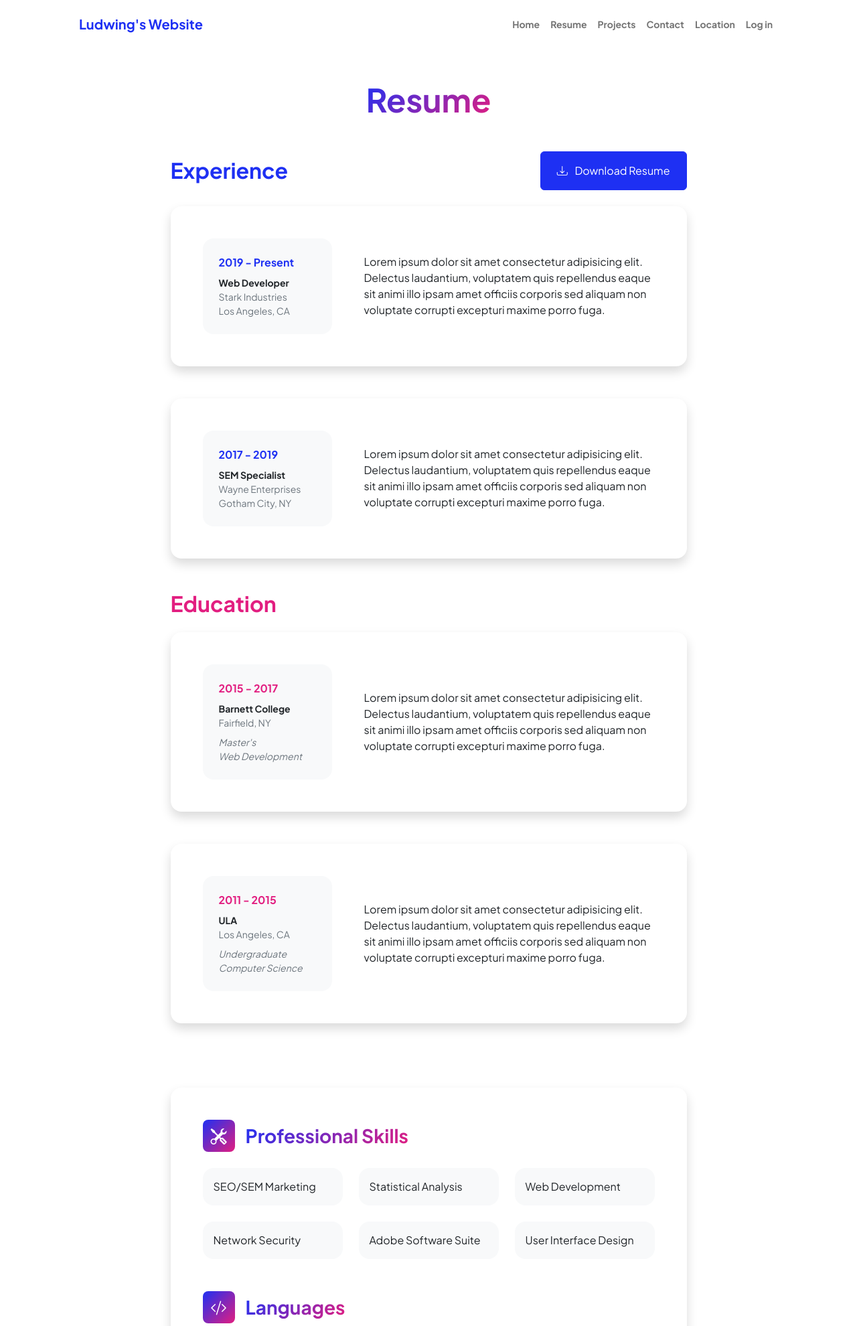
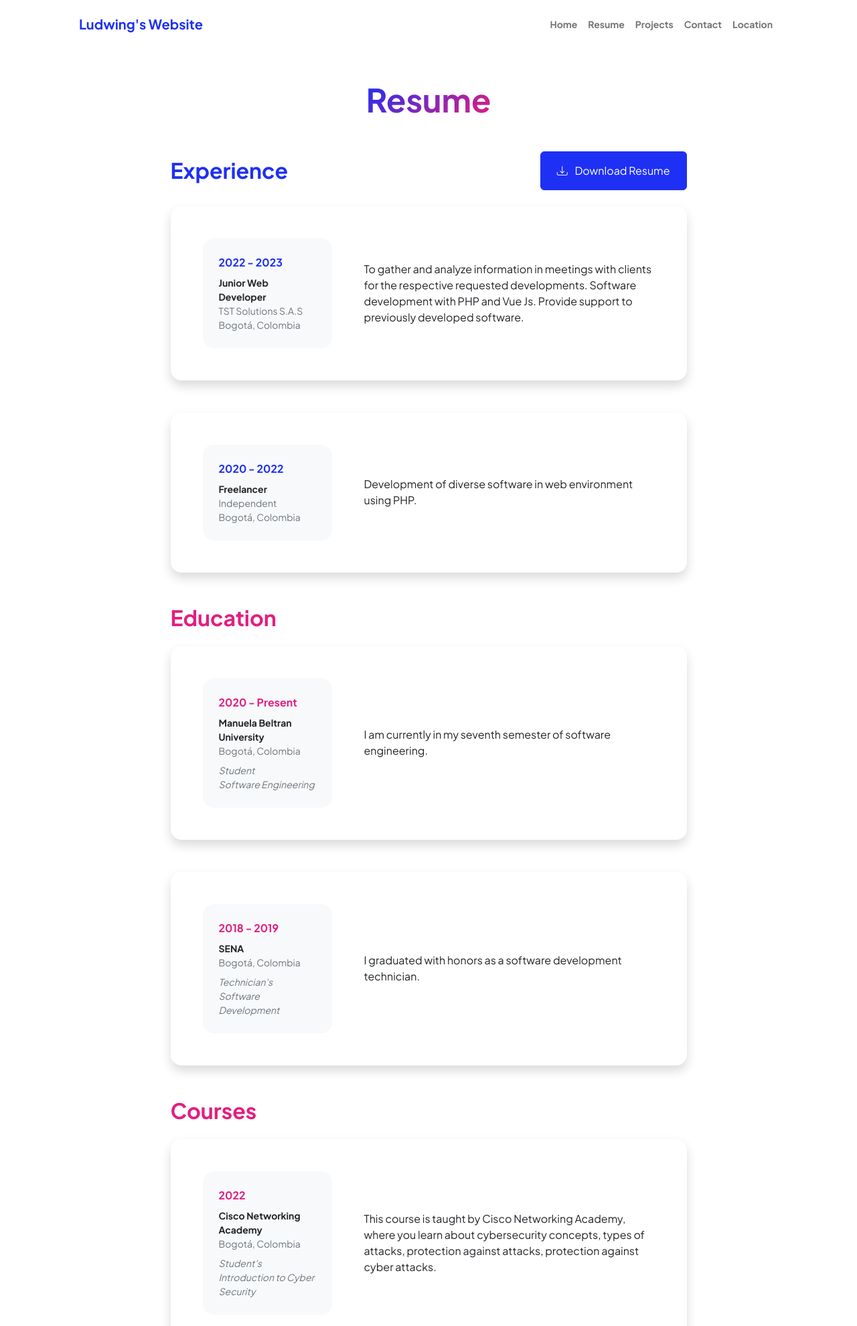
Before and after one commit to Ludwinghc/sistemas-Distribuidos, a Django app: template Django/templates/pages/resume.html in a window 1280 px wide. Shown: the top 1980 px of the page at 67% size. Run offline with Django 4.2, Linux system fonts and the light colour scheme; the template is opened without the code that fills it, so the values that code supplies are empty; some libraries are stand-ins or nearby versions.

Commit message:
develop pdf

```diff
--- a/Django/templates/includes/Header.html
+++ b/Django/templates/includes/Header.html
@@ -13,11 +13,6 @@
                 <li class="nav-item"><a class="nav-link" href="/proyectos">Projects</a></li>
                 <li class="nav-item"><a class="nav-link" href="/contacts">Contact</a></li>
                 <li class="nav-item"><a class="nav-link" href="/locations">Location</a></li>
-                {% if request.user.is_authenticated %}
-                <li class="nav-item"><a class="nav-link" href="{% url 'exit' %}">Log out</a></li>
-                {% else %}
-                <li class="nav-item"><a class="nav-link" href="{% url 'login' %}">Log in</a></li>
-                {% endif %}
             </ul>
         </div>
     </div>
--- a/Django/templates/pages/resume.html
+++ b/Django/templates/pages/resume.html
@@ -1,4 +1,5 @@
 {% extends "layouts/base.html" %}
+{% load static %}
 
 {% block title %}Pagina de portafolio {% endblock %}
 
@@ -16,7 +17,8 @@
                     <h2 class="text-primary fw-bolder mb-0">Experience</h2>
                     <!-- Download resume button-->
                     <!-- Note: Set the link href target to a PDF file within your project-->
-                                    <a class="btn btn-primary px-4 py-3" href="#!">
+                    <a class="btn btn-primary px-4 py-3"
+                        href="{% static 'assets/resume/HV Ludwing Hernandez Caro.pdf' %}" target="_blank">
                         <div class="d-inline-block bi bi-download me-2"></div>
                         Download Resume
                     </a>
@@ -27,13 +29,18 @@
                         <div class="row align-items-center gx-5">
                             <div class="col text-center text-lg-start mb-4 mb-lg-0">
                                 <div class="bg-light p-4 rounded-4">
-                                                    <div class="text-primary fw-bolder mb-2">2019 - Present</div>
-                                                    <div class="small fw-bolder">Web Developer</div>
-                                                    <div class="small text-muted">Stark Industries</div>
-                                                    <div class="small text-muted">Los Angeles, CA</div>
+                                    <div class="text-primary fw-bolder mb-2">2022 - 2023</div>
+                                    <div class="small fw-bolder">Junior Web Developer</div>
+                                    <div class="small text-muted">TST Solutions S.A.S</div>
+                                    <div class="small text-muted">Bogotá, Colombia</div>
                                 </div>
                             </div>
-                                            <div class="col-lg-8"><div>Lorem ipsum dolor sit amet consectetur adipisicing elit. Delectus laudantium, voluptatem quis repellendus eaque sit animi illo ipsam amet officiis corporis sed aliquam non voluptate corrupti excepturi maxime porro fuga.</div></div>
+                            <div class="col-lg-8">
+                                <div>To gather and analyze information in meetings with clients for the respective
+                                    requested developments.
+                                    Software development with PHP and Vue Js.
+                                    Provide support to previously developed software.</div>
+                            </div>
                         </div>
                     </div>
                 </div>
@@ -43,13 +50,15 @@
                         <div class="row align-items-center gx-5">
                             <div class="col text-center text-lg-start mb-4 mb-lg-0">
                                 <div class="bg-light p-4 rounded-4">
-                                                    <div class="text-primary fw-bolder mb-2">2017 - 2019</div>
-                                                    <div class="small fw-bolder">SEM Specialist</div>
-                                                    <div class="small text-muted">Wayne Enterprises</div>
-                                                    <div class="small text-muted">Gotham City, NY</div>
+                                    <div class="text-primary fw-bolder mb-2">2020 - 2022</div>
+                                    <div class="small fw-bolder">Freelancer</div>
+                                    <div class="small text-muted">Independent</div>
+                                    <div class="small text-muted">Bogotá, Colombia</div>
                                 </div>
                             </div>
-                                            <div class="col-lg-8"><div>Lorem ipsum dolor sit amet consectetur adipisicing elit. Delectus laudantium, voluptatem quis repellendus eaque sit animi illo ipsam amet officiis corporis sed aliquam non voluptate corrupti excepturi maxime porro fuga.</div></div>
+                            <div class="col-lg-8">
+                                <div>Development of diverse software in web environment using PHP.</div>
+                            </div>
                         </div>
                     </div>
                 </div>
@@ -63,18 +72,20 @@
                         <div class="row align-items-center gx-5">
                             <div class="col text-center text-lg-start mb-4 mb-lg-0">
                                 <div class="bg-light p-4 rounded-4">
-                                                    <div class="text-secondary fw-bolder mb-2">2015 - 2017</div>
+                                    <div class="text-secondary fw-bolder mb-2">2020 - Present</div>
                                     <div class="mb-2">
-                                                        <div class="small fw-bolder">Barnett College</div>
-                                                        <div class="small text-muted">Fairfield, NY</div>
+                                        <div class="small fw-bolder">Manuela Beltran University</div>
+                                        <div class="small text-muted">Bogotá, Colombia</div>
                                     </div>
                                     <div class="fst-italic">
-                                                        <div class="small text-muted">Master's</div>
-                                                        <div class="small text-muted">Web Development</div>
+                                        <div class="small text-muted">Student</div>
+                                        <div class="small text-muted">Software Engineering</div>
                                     </div>
                                 </div>
                             </div>
-                                            <div class="col-lg-8"><div>Lorem ipsum dolor sit amet consectetur adipisicing elit. Delectus laudantium, voluptatem quis repellendus eaque sit animi illo ipsam amet officiis corporis sed aliquam non voluptate corrupti excepturi maxime porro fuga.</div></div>
+                            <div class="col-lg-8">
+                                <div>I am currently in my seventh semester of software engineering.</div>
+                            </div>
                         </div>
                     </div>
                 </div>
@@ -84,18 +95,105 @@
                         <div class="row align-items-center gx-5">
                             <div class="col text-center text-lg-start mb-4 mb-lg-0">
                                 <div class="bg-light p-4 rounded-4">
-                                                    <div class="text-secondary fw-bolder mb-2">2011 - 2015</div>
+                                    <div class="text-secondary fw-bolder mb-2">2018 - 2019</div>
                                     <div class="mb-2">
-                                                        <div class="small fw-bolder">ULA</div>
-                                                        <div class="small text-muted">Los Angeles, CA</div>
+                                        <div class="small fw-bolder">SENA</div>
+                                        <div class="small text-muted">Bogotá, Colombia</div>
                                     </div>
                                     <div class="fst-italic">
-                                                        <div class="small text-muted">Undergraduate</div>
-                                                        <div class="small text-muted">Computer Science</div>
+                                        <div class="small text-muted">Technician's</div>
+                                        <div class="small text-muted">Software Development</div>
                                     </div>
                                 </div>
                             </div>
-                                            <div class="col-lg-8"><div>Lorem ipsum dolor sit amet consectetur adipisicing elit. Delectus laudantium, voluptatem quis repellendus eaque sit animi illo ipsam amet officiis corporis sed aliquam non voluptate corrupti excepturi maxime porro fuga.</div></div>
+                            <div class="col-lg-8">
+                                <div>I graduated with honors as a software development technician.</div>
+                            </div>
+                        </div>
+                    </div>
+                </div>
+            </section>
+            <!-- Courses Section-->
+            <section>
+                <h2 class="text-secondary fw-bolder mb-4">Courses</h2>
+                <!-- Education Card 1-->
+                <div class="card shadow border-0 rounded-4 mb-5">
+                    <div class="card-body p-5">
+                        <div class="row align-items-center gx-5">
+                            <div class="col text-center text-lg-start mb-4 mb-lg-0">
+                                <div class="bg-light p-4 rounded-4">
+                                    <div class="text-secondary fw-bolder mb-2">2022</div>
+                                    <div class="mb-2">
+                                        <div class="small fw-bolder">Cisco Networking Academy</div>
+                                        <div class="small text-muted">Bogotá, Colombia</div>
+                                    </div>
+                                    <div class="fst-italic">
+                                        <div class="small text-muted">Student's</div>
+                                        <div class="small text-muted">Introduction to Cyber Security</div>
+                                    </div>
+                                </div>
+                            </div>
+                            <div class="col-lg-8">
+                                <div>This course is taught by Cisco Networking Academy,
+                                    where you learn about cybersecurity concepts, types of attacks, protection against
+                                    attacks, protection against cyber attacks.</div>
+                            </div>
+                        </div>
+                    </div>
+                </div>
+                <!-- Education Card 2-->
+                <div class="card shadow border-0 rounded-4 mb-5">
+                    <div class="card-body p-5">
+                        <div class="row align-items-center gx-5">
+                            <div class="col text-center text-lg-start mb-4 mb-lg-0">
+                                <div class="bg-light p-4 rounded-4">
+                                    <div class="text-secondary fw-bolder mb-2">2022</div>
+                                    <div class="mb-2">
+                                        <div class="small fw-bolder">ScrumStudy
+                                        </div>
+                                        <div class="small text-muted">Bogotá, Colombia</div>
+                                    </div>
+                                    <div class="fst-italic">
+                                        <div class="small text-muted">Studen's</div>
+                                        <div class="small text-muted">Scrum Fundamental Certified
+                                        </div>
+                                    </div>
+                                </div>
+                            </div>
+                            <div class="col-lg-8">
+                                <div>The course consists of learning the principles and fundamental concepts of the Scrum
+                                    of the Scrum methodology and was given by ScrumStudy.
+                                    by ScrumStudy.</div>
+                            </div>
+                        </div>
+                    </div>
+                </div>
+                                <!-- Education Card 2-->
+                <div class="card shadow border-0 rounded-4 mb-5">
+                    <div class="card-body p-5">
+                        <div class="row align-items-center gx-5">
+                            <div class="col text-center text-lg-start mb-4 mb-lg-0">
+                                <div class="bg-light p-4 rounded-4">
+                                    <div class="text-secondary fw-bolder mb-2">2022</div>
+                                    <div class="mb-2">
+                                        <div class="small fw-bolder">
+                                            Cisco Networking Academy
+                                        </div>
+                                        <div class="small text-muted">Bogotá, Colombia</div>
+                                    </div>
+                                    <div class="fst-italic">
+                                        <div class="small text-muted">Studen's</div>
+                                        <div class="small text-muted">Python Essentials 1
+                                        </div>
+                                    </div>
+                                </div>
+                            </div>
+                            <div class="col-lg-8">
+                                <div>the course program consisted of learning the basics of the Python 3 language, which is used to develop
+                                    Python 3 language, which is used to develop simple scripts.
+                                    scripts. This course was developed at Cisco Networking
+                                    Academy.</div>
+                            </div>
                         </div>
                     </div>
                 </div>
@@ -110,35 +208,68 @@
                         <!-- Professional skills list-->
                         <div class="mb-5">
                             <div class="d-flex align-items-center mb-4">
-                                                <div class="feature bg-primary bg-gradient-primary-to-secondary text-white rounded-3 me-3"><i class="bi bi-tools"></i></div>
-                                                <h3 class="fw-bolder mb-0"><span class="text-gradient d-inline">Professional Skills</span></h3>
+                                <div
+                                    class="feature bg-primary bg-gradient-primary-to-secondary text-white rounded-3 me-3">
+                                    <i class="bi bi-tools"></i></div>
+                                <h3 class="fw-bolder mb-0"><span class="text-gradient d-inline">Professional
+                                        Skills</span></h3>
                             </div>
                             <div class="row row-cols-1 row-cols-md-3 mb-4">
-                                                <div class="col mb-4 mb-md-0"><div class="d-flex align-items-center bg-light rounded-4 p-3 h-100">SEO/SEM Marketing</div></div>
-                                                <div class="col mb-4 mb-md-0"><div class="d-flex align-items-center bg-light rounded-4 p-3 h-100">Statistical Analysis</div></div>
-                                                <div class="col"><div class="d-flex align-items-center bg-light rounded-4 p-3 h-100">Web Development</div></div>
+                                <div class="col mb-4 mb-md-0">
+                                    <div class="d-flex align-items-center bg-light rounded-4 p-3 h-100">Scrum methodology</div>
+                                </div>
+                                <div class="col mb-4 mb-md-0">
+                                    <div class="d-flex align-items-center bg-light rounded-4 p-3 h-100">Requirements analysis</div>
+                                </div>
+                                <div class="col">
+                                    <div class="d-flex align-items-center bg-light rounded-4 p-3 h-100">UML Design
+                                    </div>
+                                </div>
                             </div>
                             <div class="row row-cols-1 row-cols-md-3">
-                                                <div class="col mb-4 mb-md-0"><div class="d-flex align-items-center bg-light rounded-4 p-3 h-100">Network Security</div></div>
-                                                <div class="col mb-4 mb-md-0"><div class="d-flex align-items-center bg-light rounded-4 p-3 h-100">Adobe Software Suite</div></div>
-                                                <div class="col"><div class="d-flex align-items-center bg-light rounded-4 p-3 h-100">User Interface Design</div></div>
+                                <div class="col mb-4 mb-md-0">
+                                    <div class="d-flex align-items-center bg-light rounded-4 p-3 h-100">Frontend Development
+                                    </div>
+                                </div>
+                                <div class="col mb-4 mb-md-0">
+                                    <div class="d-flex align-items-center bg-light rounded-4 p-3 h-100">Backend Development
+                                        Suite</div>
+                                </div>
+                                <div class="col">
+                                    <div class="d-flex align-items-center bg-light rounded-4 p-3 h-100">User
+                                        Design</div>
+                                </div>
                             </div>
                         </div>
                         <!-- Languages list-->
                         <div class="mb-0">
                             <div class="d-flex align-items-center mb-4">
-                                                <div class="feature bg-primary bg-gradient-primary-to-secondary text-white rounded-3 me-3"><i class="bi bi-code-slash"></i></div>
+                                <div
+                                    class="feature bg-primary bg-gradient-primary-to-secondary text-white rounded-3 me-3">
+                                    <i class="bi bi-code-slash"></i></div>
                                 <h3 class="fw-bolder mb-0"><span class="text-gradient d-inline">Languages</span></h3>
                             </div>
                             <div class="row row-cols-1 row-cols-md-3 mb-4">
-                                                <div class="col mb-4 mb-md-0"><div class="d-flex align-items-center bg-light rounded-4 p-3 h-100">HTML</div></div>
-                                                <div class="col mb-4 mb-md-0"><div class="d-flex align-items-center bg-light rounded-4 p-3 h-100">CSS</div></div>
-                                                <div class="col"><div class="d-flex align-items-center bg-light rounded-4 p-3 h-100">JavaScript</div></div>
+                                <div class="col mb-4 mb-md-0">
+                                    <div class="d-flex align-items-center bg-light rounded-4 p-3 h-100">HTML</div>
+                                </div>
+                                <div class="col mb-4 mb-md-0">
+                                    <div class="d-flex align-items-center bg-light rounded-4 p-3 h-100">CSS</div>
+                                </div>
+                                <div class="col">
+                                    <div class="d-flex align-items-center bg-light rounded-4 p-3 h-100">JavaScript</div>
+                                </div>
                             </div>
                             <div class="row row-cols-1 row-cols-md-3">
-                                                <div class="col mb-4 mb-md-0"><div class="d-flex align-items-center bg-light rounded-4 p-3 h-100">Python</div></div>
-                                                <div class="col mb-4 mb-md-0"><div class="d-flex align-items-center bg-light rounded-4 p-3 h-100">Ruby</div></div>
-                                                <div class="col"><div class="d-flex align-items-center bg-light rounded-4 p-3 h-100">Node.js</div></div>
+                                <div class="col mb-4 mb-md-0">
+                                    <div class="d-flex align-items-center bg-light rounded-4 p-3 h-100">Python</div>
+                                </div>
+                                <div class="col mb-4 mb-md-0">
+                                    <div class="d-flex align-items-center bg-light rounded-4 p-3 h-100">PHP</div>
+                                </div>
+                                <div class="col">
+                                    <div class="d-flex align-items-center bg-light rounded-4 p-3 h-100">Vue.js</div>
+                                </div>
                             </div>
                         </div>
                     </div>
```
Also changed, not shown: Django/djclean/views.py (+1 -8 lines), Django/templates/registration/login.html (deleted, +0 -67 lines), Django/db.sqlite3, Django/media/photoProjects/WhatsApp_Image_2023-11-10_at_16.41.47_69fa495a.jpg (added), Django/media/photoProjects/image_2023-11-10_163322169.png (added), Django/media/photoProjects/image_2023-11-10_163338767.png (added), 1 other file. Lines whose indentation alone changed are shown as unchanged.
